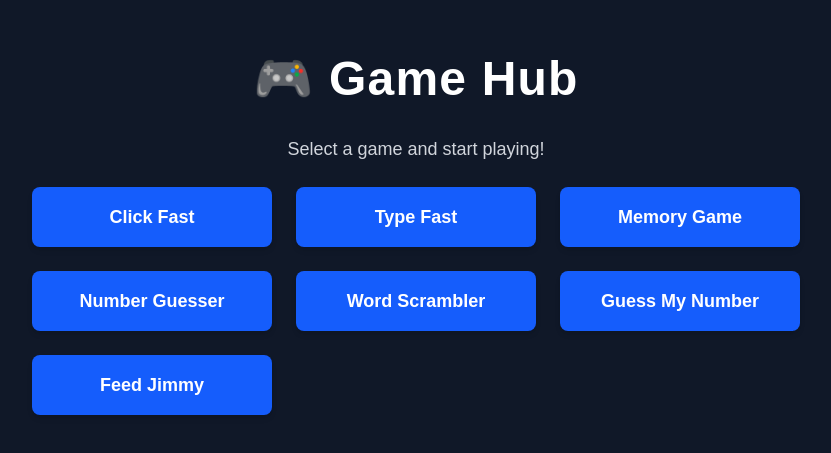
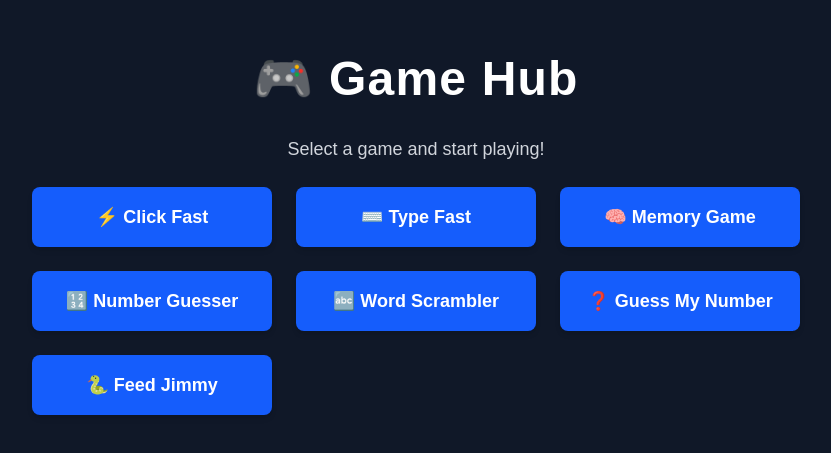
Before and after one commit to JonHX/Gamehub-nextjs, a Next.js app: page / in a window 1280 px wide. Shown: the part 165-618 px from the top of the page, without its empty margins (224-1055 px from the left). Built offline with nearby package versions, Linux system fonts and the light colour scheme.

Commit message:
Updating to add back button

```diff
--- a/src/app/feedjimmy/page.tsx
+++ b/src/app/feedjimmy/page.tsx
@@ -3,17 +3,23 @@ import PoseDectector from "./PoseDectector";
 
 export default function Home() {
   return (
-    <main>
-        <h1 className="text-center text-3xl font-bold mb-4">Feed Jimmy the snake</h1>
-        <p className="mb-4">See how much you can feed jimmy the snake in X seconds. (use your finger(s)) (WIP)</p>
-        <h2></h2>
+    <main className="flex flex-col items-center justify-center min-h-screen px-4 py-6 relative">
+      <h1 className="text-3xl font-bold mb-2 text-center">Feed Jimmy the Snake</h1>
+      <p className="text-center text-gray-600 max-w-sm">
+          See how much you can feed Jimmy the snake in X seconds. (Use your finger(s)) (WIP)
+      </p>
+
+      <div className="w-full max-w-[600px] flex justify-center mt-4">
           <PoseDectector />
+      </div>
+
       <Link
           href="/"
-            className="absolute top-4 right-4 px-6 py-3 bg-gray-700 hover:bg-gray-600 text-white font-semibold text-md rounded-lg shadow-md transition-all duration-300"
+          className="fixed top-4 left-4 px-4 py-2 bg-gray-700 hover:bg-gray-600 text-white font-semibold text-sm md:text-md rounded-lg shadow-md transition-all duration-300"
       >
           ⬅ Back to Menu
       </Link>
   </main>
+
   );
 }
--- a/src/app/page.tsx
+++ b/src/app/page.tsx
@@ -2,14 +2,15 @@ import Link from "next/link";
 
 export default function Home() {
   const games = [
-    { name: "Click Fast", path: "/clickfast" },
-    { name: "Type Fast", path: "/typefast" },
-    { name: "Memory Game", path: "/memorygame" },
-    { name: "Number Guesser", path: "/numberguesser" },
-    { name: "Word Scrambler", path: "/wordscrambler" },
-    { name: "Guess My Number", path: "/guessmynumber" },
-    { name: "Feed Jimmy", path: "/feedjimmy"}
-  ];
+    { name: "⚡ Click Fast", path: "/clickfast" },
+    { name: "⌨️ Type Fast", path: "/typefast" },
+    { name: "🧠 Memory Game", path: "/memorygame" },
+    { name: "🔢 Number Guesser", path: "/numberguesser" },
+    { name: "🔤 Word Scrambler", path: "/wordscrambler" },
+    { name: "❓ Guess My Number", path: "/guessmynumber" },
+    { name: "🐍 Feed Jimmy", path: "/feedjimmy" }
+];
+
 
   return (
     <main className="flex flex-col items-center justify-center min-h-screen bg-gray-900 text-white px-4">
```
Lines whose indentation alone changed are shown as unchanged.
